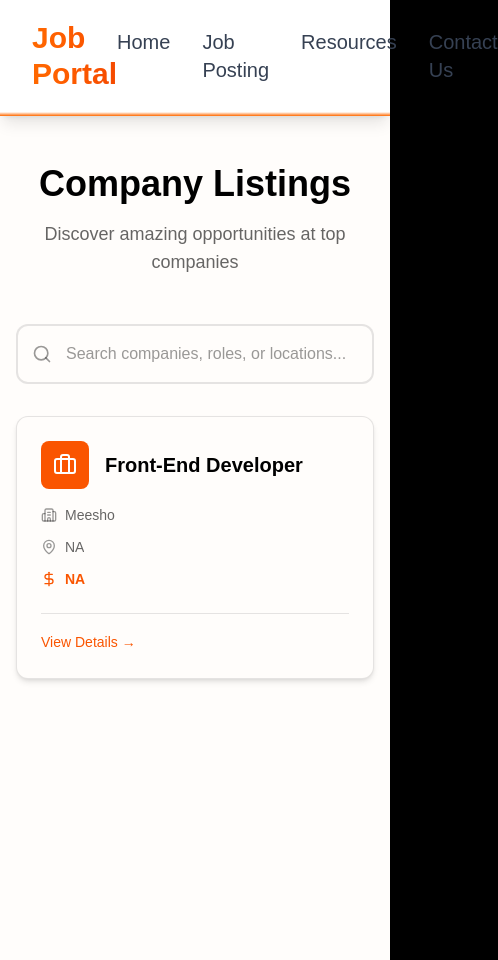
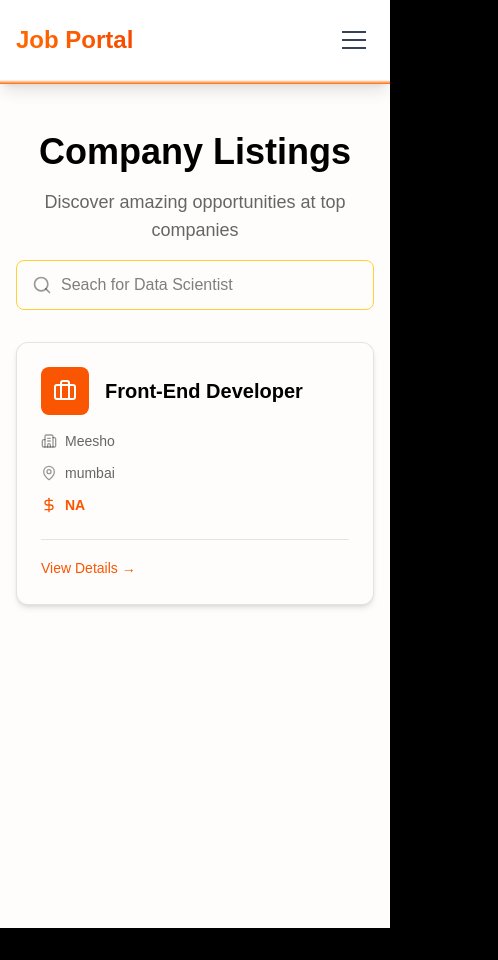
Before and after one commit to Meet0004/RenewedJobPortal, a React (Vite) app: page /company-details in a window 390 px wide. Shown: the whole page, 498 px wide, since content can reach past the window. After the commit the page ends 928 px from the top, so only its background shows below. Built offline with nearby package versions, Linux system fonts and the light colour scheme.

Commit message:
final touch

```diff
--- a/index.html
+++ b/index.html
@@ -2,14 +2,15 @@
 <html lang="en">
   <head>
     <meta charset="UTF-8" />
-    <link rel="icon" type="image/svg+xml" href="/vite.svg" />
+    <link rel="icon" type="image/png" href="/logo.png" />
     <meta name="viewport" content="width=device-width, initial-scale=1.0" />
     <meta
   http-equiv="Content-Security-Policy"
   content="script-src 'self' 'unsafe-eval';"
 />
 
-    <title>Vite + React</title>
+    <title>Tech Job Alerts - Job Portal</title>
+
   </head>
   <body>
     <div id="root"></div>
--- a/src/components/CompanyListPage.jsx
+++ b/src/components/CompanyListPage.jsx
@@ -7,7 +7,7 @@ const CompanyListPage = ({ filteredCompanies, searchTerm, setSearchTerm }) => {
   return (
     <div className="min-h-screen bg-[#FFFDFB] py-12 px-4">
   <div className="max-w-7xl mx-auto">
-    <div className="text-center mb-12">
+    <div className="text-center mb-4">
       <h1 className="text-4xl md:text-5xl font-bold text-black mb-4">
         Company Listings
       </h1>
--- a/src/components/Header.jsx
+++ b/src/components/Header.jsx
@@ -1,13 +1,21 @@
-import React from 'react'
+import React, { useState } from 'react'
 
 const Header = () => {
+    const [isMenuOpen, setIsMenuOpen] = useState(false)
+
+    const toggleMenu = () => {
+        setIsMenuOpen(!isMenuOpen)
+    }
+
     return (
         <div className="relative bg-white shadow-lg">
-            <div className="py-5 px-8 flex justify-between items-center">
-                <h2 className='text-3xl font-bold bg-gradient-to-r from-orange-500 to-orange-600 bg-clip-text text-transparent'>
+            <div className="py-5 px-4 sm:px-8 flex justify-between items-center">
+                <h2 className='text-2xl sm:text-3xl font-bold bg-gradient-to-r from-orange-500 to-orange-600 bg-clip-text text-transparent'>
                     Job Portal
                 </h2>
-                <nav className='flex gap-8 text-xl font-medium mr-8'>
+
+                {/* Desktop Navigation */}
+                <nav className='hidden md:flex gap-8 text-xl font-medium mr-8'>
                     <a
                         href='/'
                         className='text-gray-700 hover:text-orange-500 transition-colors duration-200 relative group'
@@ -36,15 +44,54 @@ const Header = () => {
                         Contact Us
                         <span className='absolute bottom-0 left-0 w-0 h-0.5 bg-orange-500 group-hover:w-full transition-all duration-200'></span>
                     </a>
-                    {/* <a
-                        href='/legal-info'
-                        className='text-gray-700 hover:text-orange-500 transition-colors duration-200 relative group'
+                </nav>
+
+                {/* Mobile Menu Button */}
+                <button
+                    onClick={toggleMenu}
+                    className='md:hidden flex flex-col justify-center items-center w-10 h-10 space-y-1.5 focus:outline-none'
+                    aria-label="Toggle menu"
+                >
+                    <span className={`block w-6 h-0.5 bg-gray-700 transition-all duration-300 ${isMenuOpen ? 'rotate-45 translate-y-2' : ''}`}></span>
+                    <span className={`block w-6 h-0.5 bg-gray-700 transition-all duration-300 ${isMenuOpen ? 'opacity-0' : ''}`}></span>
+                    <span className={`block w-6 h-0.5 bg-gray-700 transition-all duration-300 ${isMenuOpen ? '-rotate-45 -translate-y-2' : ''}`}></span>
+                </button>
+            </div>
+
+            {/* Mobile Navigation */}
+            <nav className={`md:hidden overflow-hidden transition-all duration-300 ease-in-out ${isMenuOpen ? 'max-h-96' : 'max-h-0'}`}>
+                <div className='flex flex-col py-4 px-4 space-y-4 bg-gray-50'>
+                    <a
+                        href='/'
+                        className='text-gray-700 hover:text-orange-500 transition-colors duration-200 text-lg font-medium py-2 border-l-4 border-transparent hover:border-orange-500 pl-4'
+                        onClick={() => setIsMenuOpen(false)}
                     >
-                        Legal
-                        <span className='absolute bottom-0 left-0 w-0 h-0.5 bg-orange-500 group-hover:w-full transition-all duration-200'></span>
-                    </a> */}
-                </nav>
-            </div>
+                        Home
+                    </a>
+                    <a
+                        href='/company-details'
+                        className='text-gray-700 hover:text-orange-500 transition-colors duration-200 text-lg font-medium py-2 border-l-4 border-transparent hover:border-orange-500 pl-4'
+                        onClick={() => setIsMenuOpen(false)}
+                    >
+                        Job Posting
+                    </a>
+                    <a
+                        href='/resources'
+                        className='text-gray-700 hover:text-orange-500 transition-colors duration-200 text-lg font-medium py-2 border-l-4 border-transparent hover:border-orange-500 pl-4'
+                        onClick={() => setIsMenuOpen(false)}
+                    >
+                        Resources
+                    </a>
+                    <a
+                        href='/contact-us'
+                        className='text-gray-700 hover:text-orange-500 transition-colors duration-200 text-lg font-medium py-2 border-l-4 border-transparent hover:border-orange-500 pl-4'
+                        onClick={() => setIsMenuOpen(false)}
+                    >
+                        Contact Us
+                    </a>
+                </div>
+            </nav>
+
             <div className="h-1 bg-gradient-to-t from-orange-500 to-transparent"></div>
         </div>
     )
--- a/src/components/SearchBar.jsx
+++ b/src/components/SearchBar.jsx
@@ -1,17 +1,50 @@
-import React from 'react'
+import { useState, useEffect } from 'react'
 import { Search } from 'lucide-react'
+import { placeholderWords } from '../data/jobData/searchBarData'
 
 const SearchBar = ({ searchTerm, setSearchTerm }) => {
+  const [placeholder, setPlaceholder] = useState('')
+  const [wordIndex, setWordIndex] = useState(0)
+  const [isDeleting, setIsDeleting] = useState(false)
+
+  useEffect(() => {
+    const currentWord = placeholderWords[wordIndex]
+    const typingSpeed = isDeleting ? 10 : 100
+    const pauseTime = 300
+
+    const timer = setTimeout(() => {
+      if (!isDeleting) {
+        if (placeholder.length < currentWord.length) {
+          setPlaceholder(currentWord.slice(0, placeholder.length + 1))
+        } else {
+          setTimeout(() => setIsDeleting(true), pauseTime)
+        }
+      } else {
+        if (placeholder.length > 0) {
+          setPlaceholder(placeholder.slice(0, -1))
+        } else {
+          setIsDeleting(false)
+          setWordIndex((prev) => (prev + 1) % placeholderWords.length)
+        }
+      }
+    }, typingSpeed)
+
+    return () => clearTimeout(timer)
+  }, [placeholder, isDeleting, wordIndex])
+
   return (
     <div className="mb-8">
       <div className="relative max-w-2xl mx-auto">
-        <Search className="absolute left-4 top-1/2 transform -translate-y-1/2 text-black/40 w-5 h-5" />
+        <Search className="absolute left-4 top-1/2 -translate-y-1/2 text-black/40 w-5 h-5" />
+
         <input
           type="text"
-          placeholder="Search companies, roles, or locations..."
+          placeholder={`Seach for ${placeholder}`}
           value={searchTerm}
           onChange={(e) => setSearchTerm(e.target.value)}
-          className="w-full pl-12 pr-4 py-4 rounded-xl border-2 border-black/10 bg-[#FFFDFB] text-black placeholder-black/40 focus:border-[#FA5500] focus:outline-none transition-colors"
+          className="w-full px-4 py-3 pl-11 border border-amber-300 rounded-lg
+                     focus:outline-none focus:ring-2 focus:ring-amber-500
+                     focus:border-transparent text-black"
         />
       </div>
     </div>
--- a/src/data/jobData/jobData.js
+++ b/src/data/jobData/jobData.js
@@ -3,7 +3,7 @@ const companiesData = [
   id: 11,company: "Meesho",
   role: "Front-End Developer",
   hiringLink: "https://www.naukri.com/job-listings-front-end-developer-meesho-bengaluru-0-to-2-years-271125013614",shortdescription: "",
-  location: "NA",
+  location: "mumbai",
   Stipend: "NA",
   fulldescription:`
 
--- /dev/null
+++ b/src/data/jobData/searchBarData.js
@@ -0,0 +1,26 @@
+export const placeholderWords = [
+
+  'Full-stack Developer',
+  'Chennai',
+  'Data Scientist',
+  'Flipkart',
+  'UI/UX Designer',
+  'Hyderabad',
+  'TCS',
+  'Remote',
+  'Bangalore',
+  'Mobile App Developer',
+  'Mumbai',
+  'Infosys',
+  'Front-end Developer',
+  'Wipro',
+  'Microsoft',
+  'Pune',
+  'Software Engineer',
+  'Delhi',
+  'Gurgaon',
+  'Amazon',
+  'Back-end Developer',
+  'Meesho',
+  'Kolkata',
+]
--- a/src/pages/Contact_us.jsx
+++ b/src/pages/Contact_us.jsx
@@ -15,7 +15,7 @@ const Contact_Us = () => {
 
         {/* Header */}
         <div className="text-center mb-10">
-          <h1 className="text-3xl md:text-4xl font-bold text-black mb-3">
+          <h1 className="text-4xl md:text-5xl font-bold text-black mb-4">
             Contact Us
           </h1>
           <p className="text-black/60 text-sm md:text-base">
```
Also changed, not shown: 1 other file (tests, documents, lock files or other folders).
